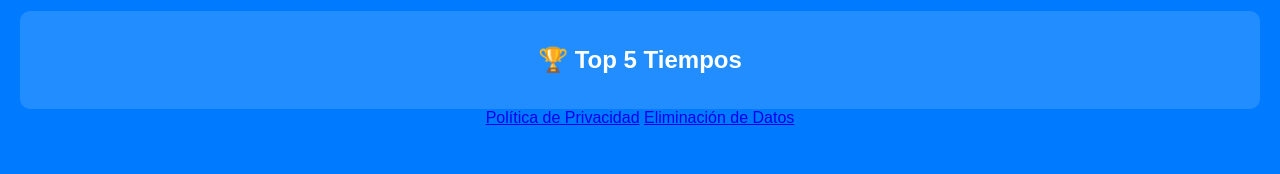
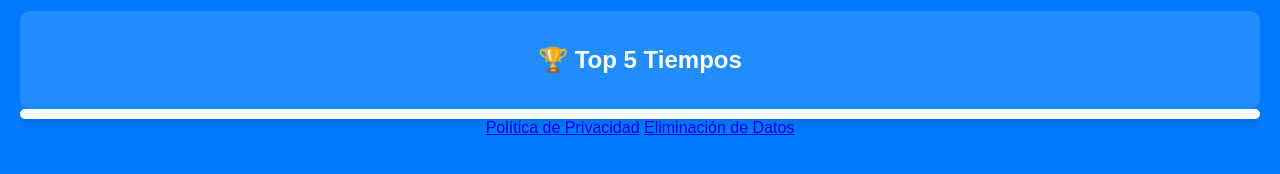
Before and after one commit to jesusdiin/memoriaA1, a plain HTML site: page index.html in a window 1280 px wide. Shown: the part 446-620 px from the top of the page. Drawn offline with Linux system fonts and the light colour scheme; no server answers.

Commit message:
feat(forntend): :sparkles: comentarios
Se agrega la caja de comentarios

```diff
--- a/css/styles.css
+++ b/css/styles.css
@@ -107,3 +107,13 @@
   .facebook-btn:active {
     transform: translateY(0);
   }
+
+
+  .fb-comments {
+    padding-top: 10px;
+  background: white;
+  border-radius: 10px;
+  box-shadow: 0 4px 12px rgb(0 0 0 / 0.15);
+  max-width: 100%;
+  margin: 0px auto;
+}
--- a/index.html
+++ b/index.html
@@ -3,6 +3,10 @@
 <head>
   <meta charset="UTF-8" />
   <title>Juego de Memoria A1</title>
+    <script async defer crossorigin="anonymous"
+    src="https://connect.facebook.net/es_ES/sdk.js#xfbml=1&version=v23.0"
+    nonce="abc123">
+  </script>
 </head>
 <body>
   <h1>🧠 Juego de Memoria A1</h1>
@@ -20,9 +24,18 @@
   <div id="timer">Tiempo: 0s</div>
   <div id="game-board"></div>
 
+  <div id="fb-root"></div>
+
+
   <div id="top-scores">
     <h2>🏆 Top 5 Tiempos</h2>
     <ol id="score-list"></ol>
+  </div>
+
+  <div class="fb-comments"
+       data-href="https://jesusdiin.github.io/memoriaA1"
+       data-width="100%"
+       data-numposts="5">
   </div>
 
   <div>
```
